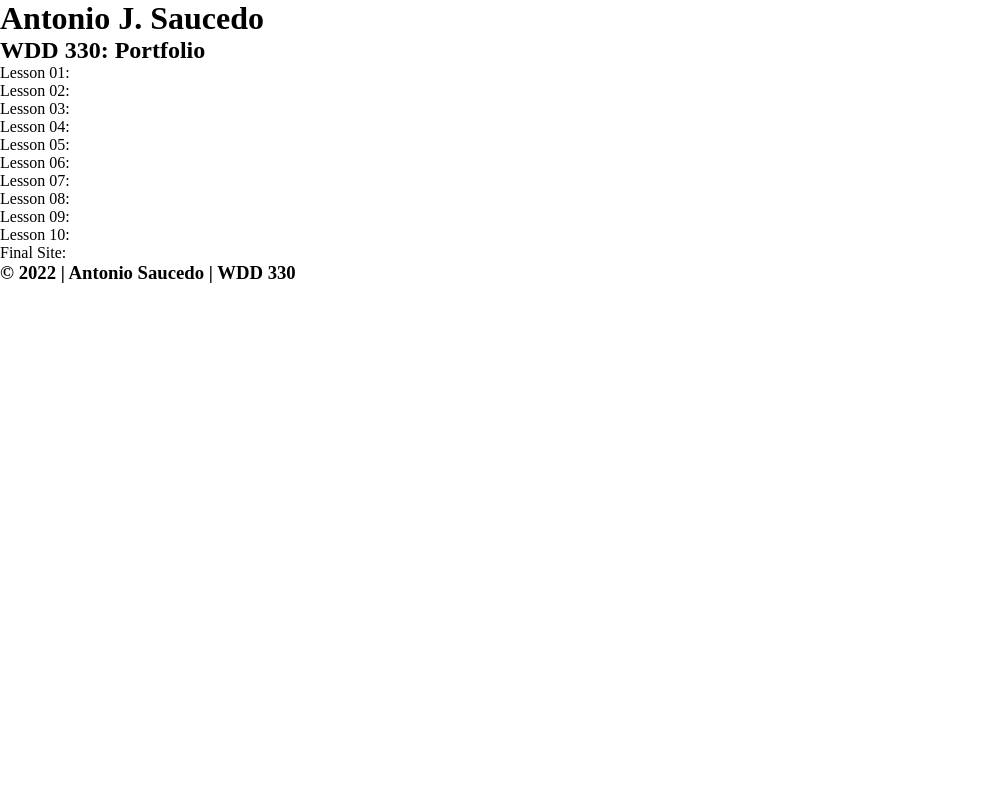
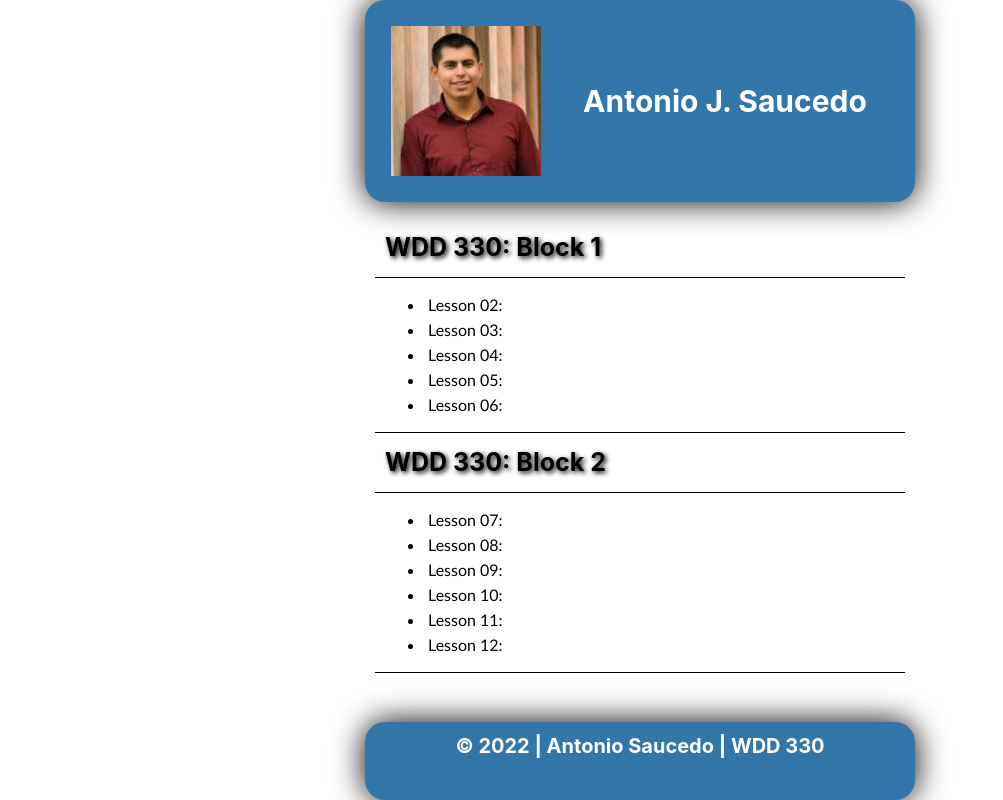
Before and after one commit to Antonio-Saucedo/wdd-330, a plain HTML site: page index.html in a window 1280 px wide. Shown: the whole page, without its empty margins (0-1003 px from the left). Drawn offline with Linux system fonts and the light colour scheme.

Commit message:
Styling commit

```diff
--- /dev/null
+++ b/css/large.css
@@ -0,0 +1,15 @@
+@media (min-width: 64em) {
+  header h1,
+  footer h3 {
+    color: #fff;
+  }
+
+  header,
+  footer {
+    background-color: #3377aa;
+  }
+
+  ol li {
+    list-style: disc;
+  }
+}
--- /dev/null
+++ b/css/medium.css
@@ -0,0 +1,48 @@
+@media (min-width: 32.5em) {
+  body,
+  header,
+  main,
+  footer {
+    width: 550px;
+  }
+
+  body {
+    height: 100vh;
+  }
+
+  header h1,
+  footer h3 {
+    color: #000;
+  }
+
+  header,
+  footer {
+    background-color: #8dbadd;
+  }
+
+  header {
+    grid-template-columns: 170px 1fr;
+    grid-template-rows: 1fr;
+  }
+
+  header h1 {
+    grid-row: 1;
+    grid-column: 2;
+  }
+
+  header,
+  footer {
+    border-radius: 20px;
+  }
+
+  ol li {
+    list-style: square;
+  }
+}
+
+/*Ensure the top of the page displays correctly when screen is sideways*/
+@media (max-height: 670px) {
+  body {
+    height: 100%;
+  }
+}
--- a/css/small.css
+++ b/css/small.css
@@ -4,7 +4,101 @@
     box-sizing: border-box;
 }
 
-body {
+body,
+header,
+main,
+footer {
     width: 100%;
     margin: 0 auto;
+    font-family: 'Trebuchet MS', Arial, Helvetica, sans-serif;
 }
+
+body {
+    display: flex;
+    flex-direction: column;
+    justify-content: center;
+}
+
+header {
+    padding: 26px 1rem;
+    display: grid;
+    grid-template-rows: 170px 50px;
+    justify-items: center;
+    align-items: center;
+}
+
+header,
+footer {
+  background-color: #660000;
+  filter: drop-shadow(0 0 1rem);
+}
+
+header h1,
+footer h3 {
+  color: #FFD6D6;
+}
+
+header h1 {
+  padding: 15px;
+  grid-row: 2;
+}
+
+main,
+main h2,
+ol {
+  padding: 15px 10px;
+}
+
+main {
+  padding-bottom: 50px;
+}
+
+ol li {
+  padding: 3px;
+  list-style-type: circle;
+}
+
+main ol {
+  padding-left: 50px;
+}
+
+main h2,
+ol {
+  box-shadow: 0px 1px black;
+}
+
+main h2 {
+  text-shadow: 2px 2px 5px;
+}
+
+footer {
+  height: 5rem;
+  text-align: center;
+  padding: 12px 0;
+}
+
+picture img {
+  vertical-align: middle;
+}
+
+h1,
+h2,
+h3 {
+  font-family: "Inter", sans-serif;
+}
+
+h1 {
+  font-size: 30px;
+}
+
+h2 {
+  font-size: 25px;
+}
+
+h3 {
+  font-size: 20px;
+}
+
+p {
+  font-size: 15px;
+}
--- a/index.html
+++ b/index.html
@@ -4,28 +4,36 @@
     <meta charset="UTF-8">
     <meta name="viewport" content="width=device-width, initial-scale=1.0">
     <meta name="description" content="This is a portfolio to showcase the projects I will complete during my WDD 330 course in Brigham Young University - Idaho.">
-    <title>WDD 330 Portfolio</title>
+    <title>WDD 330 • Antonio Saucedo</title>
     <link rel="stylesheet" href="css/small.css">
+    <link rel="stylesheet" href="css/medium.css">
+    <link rel="stylesheet" href="css/large.css">
 </head>
 <body>
     <header>
         <h1>Antonio J. Saucedo</h1>
+        <picture>
+            <img src="images/antonio.jpg" alt="Antonio Saucedo">
+        </picture>
     </header>
     <main>
-        <h2>WDD 330: Portfolio</h2>
-        <ul>
-            <li>Lesson 01: </li>
+        <h2>WDD 330: Block 1</h2>
+        <ol>
             <li>Lesson 02: </li>
             <li>Lesson 03: </li>
             <li>Lesson 04: </li>
             <li>Lesson 05: </li>
             <li>Lesson 06: </li>
+        </ol>
+        <h2>WDD 330: Block 2</h2>
+        <ol>
             <li>Lesson 07: </li>
             <li>Lesson 08: </li>
             <li>Lesson 09: </li>
             <li>Lesson 10: </li>
-            <li>Final Site: </li>
-        </ul>
+            <li>Lesson 11: </li>
+            <li>Lesson 12: </li>
+        </ol>
     </main>
     <footer>
         <h3>&copy; 2022 | Antonio Saucedo | WDD 330</h3>
```
Also changed, not shown: images/antonio.jpg (added).
